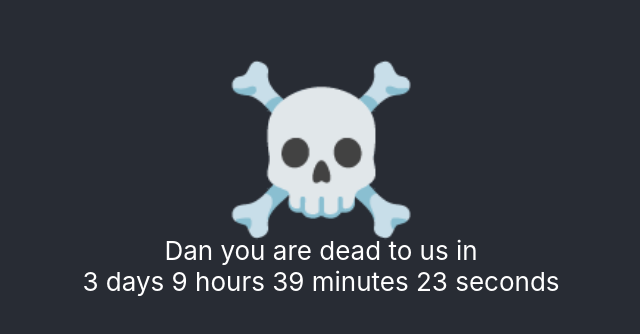
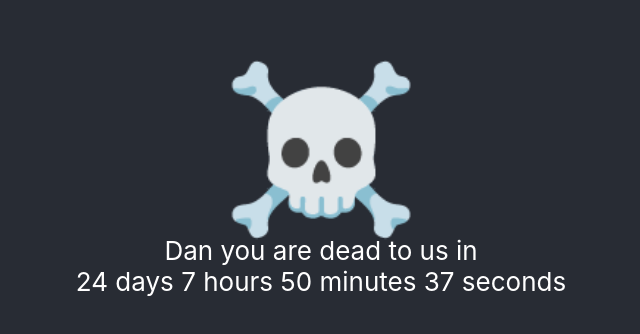
Before and after one commit to jonoHawkins/death-clock, a React (Create React App) app: page / in a window 1280 px wide. Shown: the part 214-548 px from the top of the page, without its empty margins (319-959 px from the left). Built offline with nearby package versions, Linux system fonts and the light colour scheme.

Commit message:
fixed end date

```diff
--- a/src/App.js
+++ b/src/App.js
@@ -4,7 +4,7 @@ import './App.css';
 
 function App() {
   const calculateTimeLeft = () => {
-    const difference = (new Date()) - (new Date("2020-02-01"));
+    const difference = (new Date("2020-02-28 17:30")) - (new Date());
     let timeLeft = {};
 
     if (difference > 0) {
```
